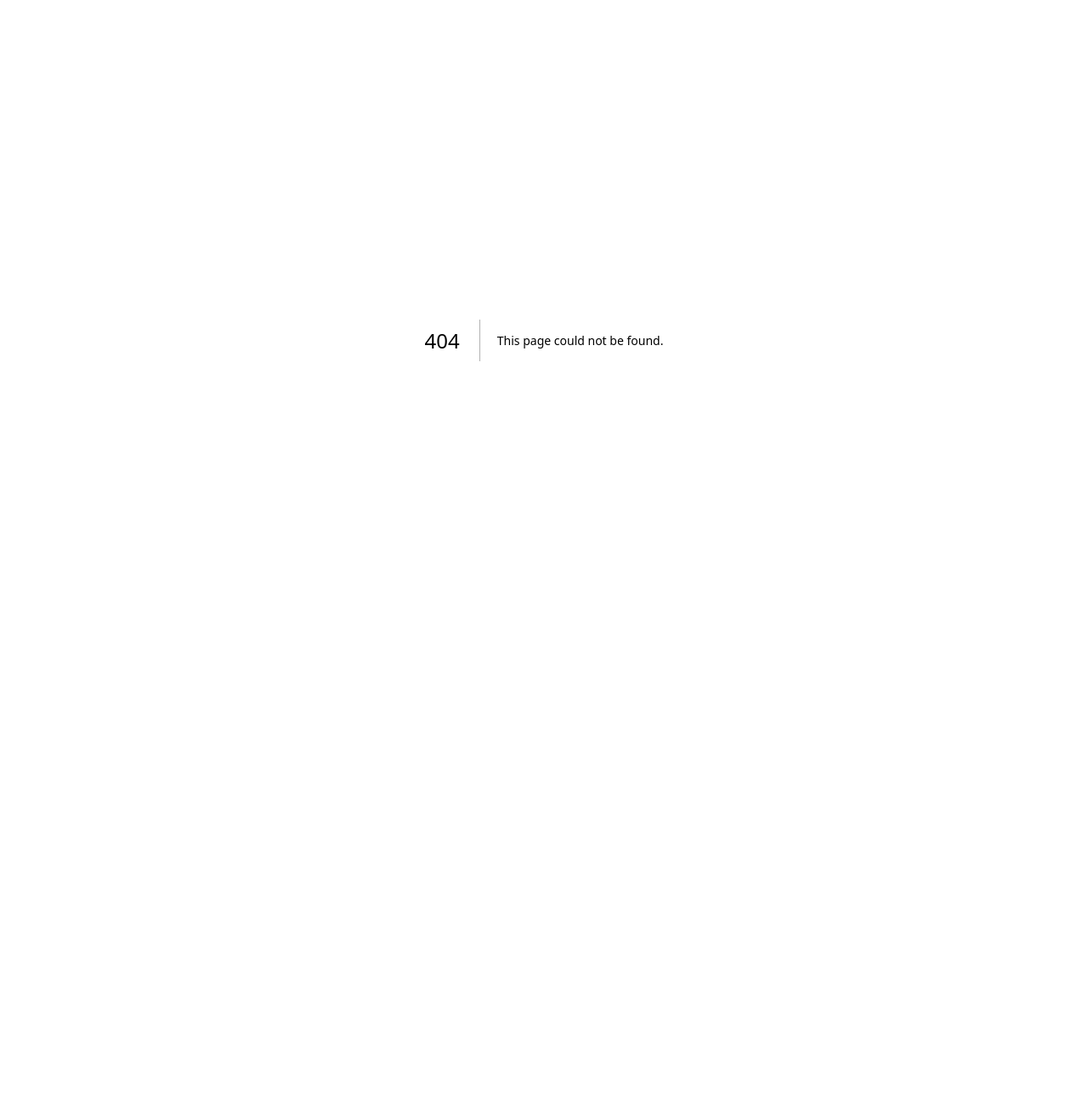
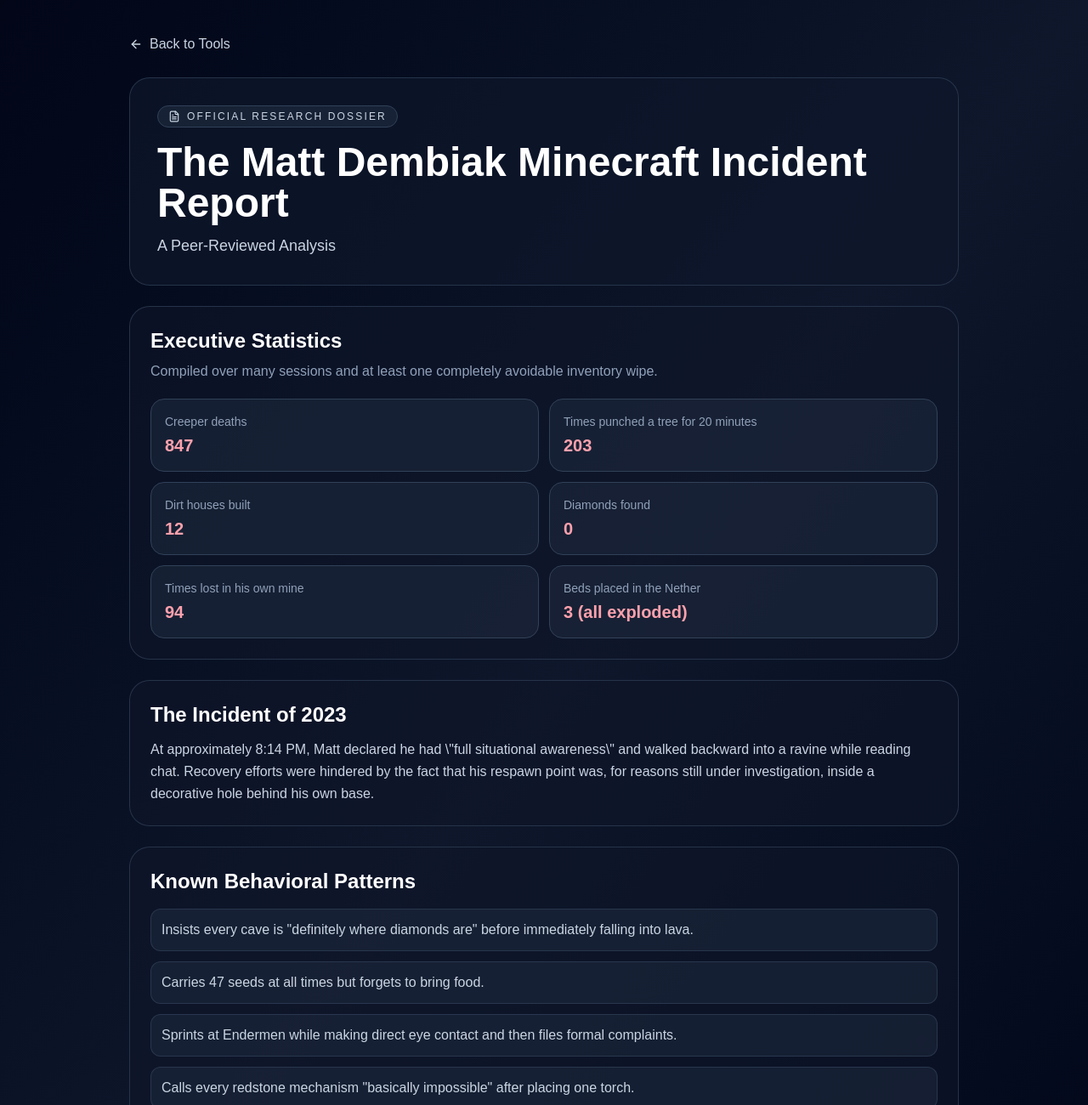
Before and after one commit to MatlabMonkey/Monkey-site, a Next.js app: page /tools/matt in a window 1280 px wide. Before the commit this address had no page. Shown: the top 1300 px of the page at 85% size. Before the commit the page ends 800 px from the top, so only its background shows below. Built offline with nearby package versions, Linux system fonts and the light colour scheme.

Commit message:
Add The Matt Dembiak Report (peer-reviewed)

```diff
--- /dev/null
+++ b/app/tools/matt/page.tsx
@@ -0,0 +1,94 @@
+import Link from "next/link"
+import { ArrowLeft, FileText } from "lucide-react"
+
+const stats = [
+  { label: "Creeper deaths", value: "847" },
+  { label: "Times punched a tree for 20 minutes", value: "203" },
+  { label: "Dirt houses built", value: "12" },
+  { label: "Diamonds found", value: "0" },
+  { label: "Times lost in his own mine", value: "94" },
+  { label: "Beds placed in the Nether", value: "3 (all exploded)" },
+]
+
+const patterns = [
+  "Insists every cave is \"definitely where diamonds are\" before immediately falling into lava.",
+  "Carries 47 seeds at all times but forgets to bring food.",
+  "Sprints at Endermen while making direct eye contact and then files formal complaints.",
+  "Calls every redstone mechanism \"basically impossible\" after placing one torch.",
+]
+
+export default function MattReportPage() {
+  return (
+    <main className="min-h-screen bg-gradient-to-br from-slate-950 via-slate-900 to-slate-950 text-white">
+      <div className="mx-auto max-w-5xl px-6 py-10">
+        <Link
+          href="/tools"
+          className="inline-flex items-center gap-2 text-slate-300 transition-colors hover:text-white"
+        >
+          <ArrowLeft className="h-4 w-4" />
+          Back to Tools
+        </Link>
+
+        <header className="mt-6 rounded-3xl border border-slate-700/70 bg-slate-900/70 p-8">
+          <div className="inline-flex items-center gap-2 rounded-full border border-slate-700 bg-slate-800/70 px-3 py-1 text-xs uppercase tracking-[0.18em] text-slate-300">
+            <FileText className="h-3.5 w-3.5" />
+            Official Research Dossier
+          </div>
+          <h1 className="mt-4 text-3xl font-bold md:text-5xl">The Matt Dembiak Minecraft Incident Report</h1>
+          <p className="mt-3 text-lg text-slate-300">A Peer-Reviewed Analysis</p>
+        </header>
+
+        <section className="mt-6 rounded-3xl border border-slate-700/70 bg-slate-900/60 p-6">
+          <h2 className="text-2xl font-semibold">Executive Statistics</h2>
+          <p className="mt-2 text-slate-400">
+            Compiled over many sessions and at least one completely avoidable inventory wipe.
+          </p>
+          <div className="mt-5 grid gap-3 md:grid-cols-2">
+            {stats.map((stat) => (
+              <article key={stat.label} className="rounded-2xl border border-slate-700 bg-slate-800/60 p-4">
+                <p className="text-sm text-slate-400">{stat.label}</p>
+                <p className="mt-1 text-xl font-semibold text-rose-300">{stat.value}</p>
+              </article>
+            ))}
+          </div>
+        </section>
+
+        <section className="mt-6 rounded-3xl border border-slate-700/70 bg-slate-900/60 p-6">
+          <h2 className="text-2xl font-semibold">The Incident of 2023</h2>
+          <p className="mt-3 leading-relaxed text-slate-300">
+            At approximately 8:14 PM, Matt declared he had \"full situational awareness\" and walked backward into a
+            ravine while reading chat. Recovery efforts were hindered by the fact that his respawn point was, for
+            reasons still under investigation, inside a decorative hole behind his own base.
+          </p>
+        </section>
+
+        <section className="mt-6 rounded-3xl border border-slate-700/70 bg-slate-900/60 p-6">
+          <h2 className="text-2xl font-semibold">Known Behavioral Patterns</h2>
+          <ul className="mt-4 space-y-3 text-slate-300">
+            {patterns.map((pattern) => (
+              <li key={pattern} className="rounded-xl border border-slate-700/70 bg-slate-800/60 p-3">
+                {pattern}
+              </li>
+            ))}
+          </ul>
+        </section>
+
+        <section className="mt-6 rounded-3xl border border-slate-700/70 bg-slate-900/60 p-6">
+          <h2 className="text-2xl font-semibold">Expert Testimony</h2>
+          <blockquote className="mt-4 border-l-4 border-amber-500 pl-4 text-slate-200">
+            \"In 17 years of studying block-based decision making, I have never documented this level of confidence
+            paired with this level of immediate catastrophe.\"
+          </blockquote>
+          <p className="mt-3 text-sm text-slate-400">
+            Professor Edith Cobblestone, Department of Applied Crafting, National Institute of Square Sciences
+          </p>
+        </section>
+
+        <footer className="mt-8 rounded-2xl border border-slate-700/70 bg-slate-900/70 p-5 text-sm text-slate-400">
+          This report was commissioned by Zach and peer-reviewed by Matt himself, who could not figure out how to open
+          the PDF.
+        </footer>
+      </div>
+    </main>
+  )
+}
--- a/app/tools/page.tsx
+++ b/app/tools/page.tsx
@@ -1,5 +1,5 @@
 import Link from "next/link"
-import { ArrowLeft, Calculator } from "lucide-react"
+import { ArrowLeft, Calculator, Swords } from "lucide-react"
 
 export default function ToolsPage() {
   return (
@@ -33,6 +33,21 @@ export default function ToolsPage() {
               </div>
             </div>
           </Link>
+
+          <Link
+            href="/tools/matt"
+            className="group rounded-2xl border border-slate-700/70 bg-slate-900/60 p-5 hover:bg-slate-800/70 transition-colors"
+          >
+            <div className="flex items-center gap-3">
+              <div className="rounded-xl border border-rose-700/40 bg-rose-900/30 p-2">
+                <Swords className="w-5 h-5 text-rose-300" />
+              </div>
+              <div>
+                <h2 className="text-lg font-semibold">The Matt Dembiak Report</h2>
+                <p className="text-sm text-slate-400">An evidence-based investigation</p>
+              </div>
+            </div>
+          </Link>
         </div>
       </div>
     </main>
```
